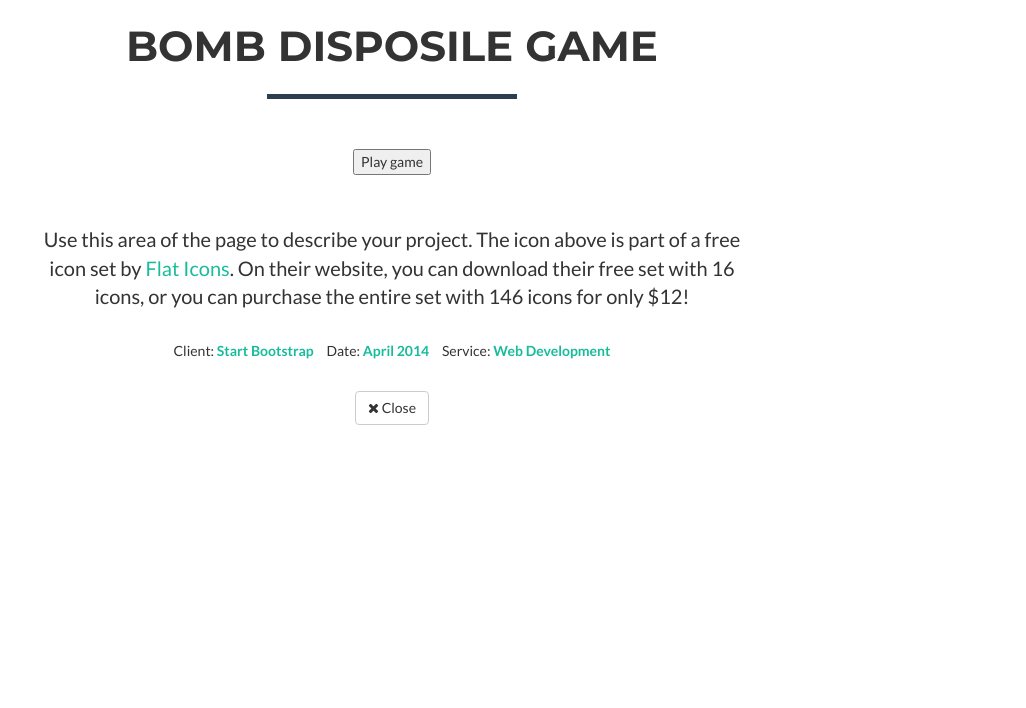
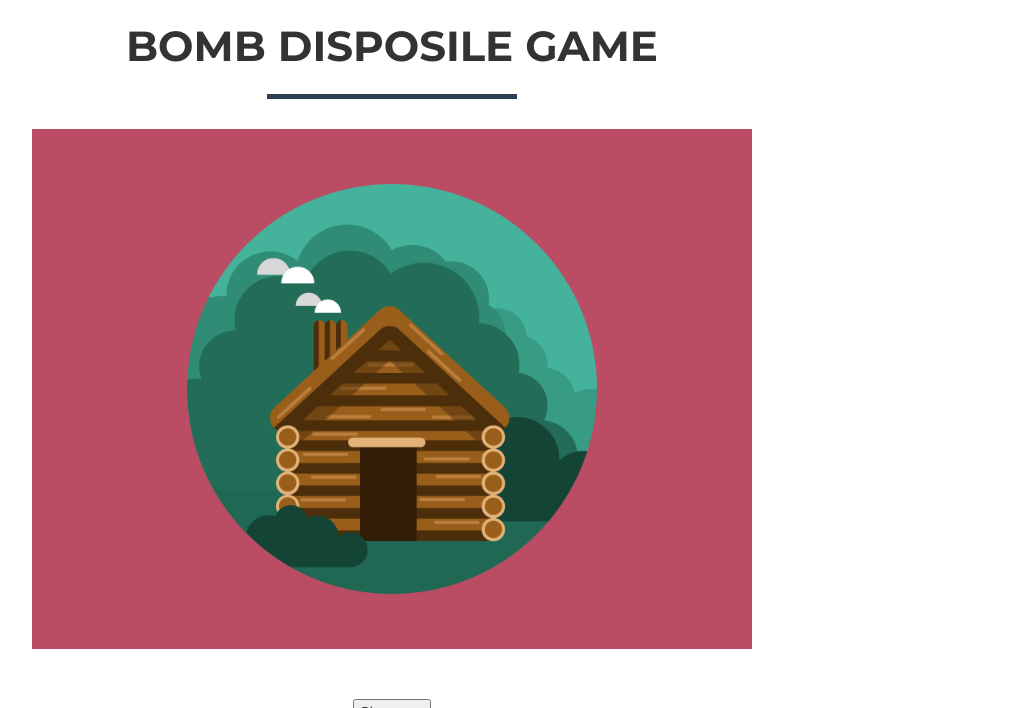
Before and after one commit to Blue-Shift-Coding/student-bootstrap, a website: page index.html in a window 1280 px wide. Both pictures are taken after a click on the link 250 px from the left and 1102 px from the top of the page. Shown: the part 794-1502 px from the top of the page, without its empty margins (248-1274 px from the left). Drawn offline with nearby package versions, Linux system fonts and the light colour scheme.

Commit message:
adds code comments

```diff
--- a/index.html
+++ b/index.html
@@ -264,11 +264,11 @@
                         <div class="modal-body">
                             <h2>Bomb Disposile Game</h2>
                             <hr class="star-primary">
-                            <!-- <img src="img/portfolio/cabin.png" class="img-responsive img-centered" alt=""> -->
+                            <img src="img/portfolio/cabin.png" class="img-responsive img-centered" alt="">
+                            <!-- ADD YOUR CODE HERE -->
                             <form id="playgameform" style="margin:50px;">
                               <button>Play game</button>
                             </form>
-
                             <script>
                               $("#playgameform").submit(function() {
                                 go();
```
